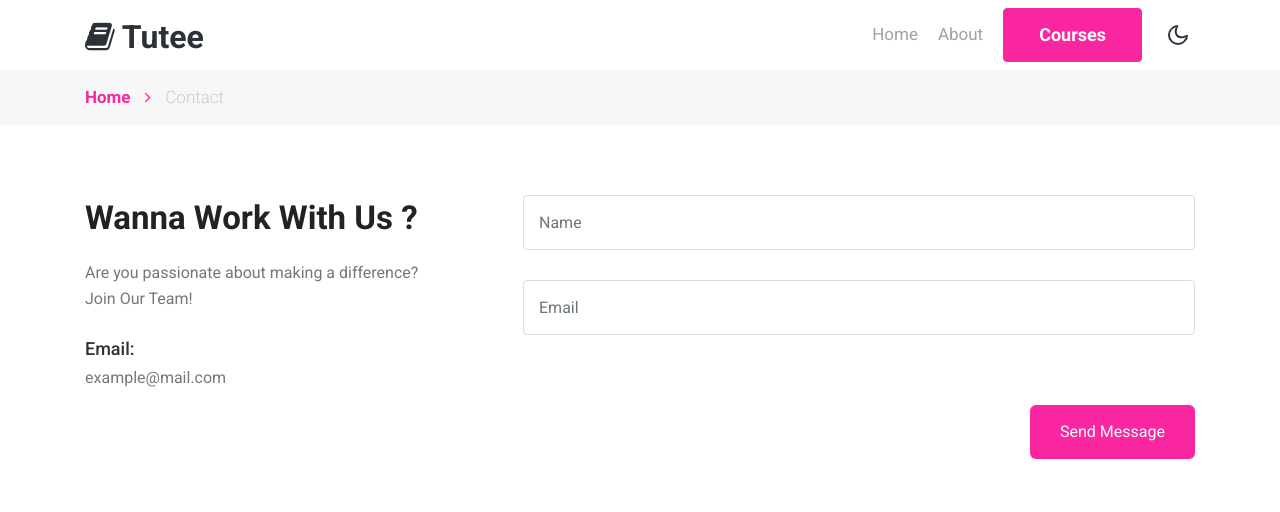
After one commit to fasilkppl/elmentrix-startup, a Django app: page /careers/ in a window 1280 px wide. The commit adds this page. Shown: the top 512 px of the page. Run offline with Django 5.2, Linux system fonts and the light colour scheme; some libraries are stand-ins or nearby versions.

Commit message:
careers page added

```diff
--- a/baseapp/templates/baseapp/about.html
+++ b/baseapp/templates/baseapp/about.html
@@ -61,7 +61,7 @@
 							<a class="nav-link" href="contact.html"></a>
 						</li> -->
 						<li class="nav-item mr-2">
-							<a href="{% url 'index' %}#courses-section" class="btn btn-primary register d-lg-block btn-style">Courses</a>
+							<a href="{% url 'careers'%}" class="btn btn-primary register d-lg-block btn-style">Careers</a>
 					</li>
 					</ul>
 				</div>
--- /dev/null
+++ b/baseapp/templates/baseapp/careers.html
@@ -0,0 +1,329 @@
+{% load static %}
+
+<!doctype html>
+<html lang="en">
+  <head>
+    <!-- Required meta tags -->
+    <meta charset="utf-8">
+    <meta name="viewport" content="width=device-width, initial-scale=1, shrink-to-fit=no">
+
+    <title>Tutee an Education Category Category Responsive Web Template| Contact.</title>
+
+    <!-- Template CSS -->
+    <link rel="stylesheet" href="{% static 'assets/css/style-liberty.css' %}">
+    <link href="//fonts.googleapis.com/css2?family=Roboto:wght@400;500;700&display=swap" rel="stylesheet">
+    <link href="//fonts.googleapis.com/css2?family=Roboto:wght@300;400&display=swap" rel="stylesheet">
+  </head>
+  <body id="home">
+<section class=" w3l-header-4">
+	<!--header-->
+	<header id="site-header">
+		<div class="container">
+			<nav class="navbar navbar-expand-lg navbar-dark stroke">
+				<h1><a class="navbar-brand" href="{% url 'index' %}">
+					<span class="fa fa-book"></span> Tutee
+				</a></h1>
+				<!-- if logo is image enable this
+			<a class="navbar-brand" href="#index.html">
+				<img src="image-path" alt="Your logo" title="Your logo" style="height:35px;" />
+			</a> -->
+				<button class="navbar-toggler  collapsed bg-gradient" type="button" data-toggle="collapse" data-target="#navbarTogglerDemo02" aria-controls="navbarTogglerDemo02" aria-expanded="false" aria-label="Toggle navigation">
+					<span class="navbar-toggler-icon fa icon-expand fa-bars"></span>
+					<span class="navbar-toggler-icon fa icon-close fa-times"></span>
+
+				</button>
+
+				<div class="collapse navbar-collapse" id="navbarTogglerDemo02">
+					<ul class="navbar-nav ml-auto">
+						<li class="nav-item @@home__active">
+							<a class="nav-link" href="{% url 'index' %}">Home <span class="sr-only">(current)</span></a>
+						</li>
+						<li class="nav-item @@about__active">
+							<a class="nav-link" href="about.html">About</a>
+						</li>
+						<!--
+						<li class="nav-item @@services__active">
+							<a class="nav-link" href="services.html">Services</a>
+						</li>
+						<li class="nav-item dropdown @@pages__active">
+							<a class="nav-link dropdown-toggle" href="#" id="navbarDropdown" role="button" data-toggle="dropdown" aria-haspopup="true" aria-expanded="false">
+								Pages <span class="fa fa-angle-down"></span>
+							</a>
+							<div class="dropdown-menu" aria-labelledby="navbarDropdown">
+								<a class="dropdown-item" href="blog.html">Blog  posts</a>
+								<a class="dropdown-item" href="blog-single.html">Blog single</a>
+								<a class="dropdown-item" href="landing-page.html">Landing page</a>
+							</div>
+						</li>
+						-->
+						<!-- <li class="nav-item active">
+							<a class="nav-link" href="contact.html"></a>
+						</li> -->
+							<li class="nav-item mr-2">
+								<a href="{% url 'index' %}#courses-section" class="btn btn-primary register d-lg-block btn-style">Courses</a>
+						</li>
+					</ul>
+				</div>
+				        <!-- toggle switch for light and dark theme -->
+						<div class="mobile-position">
+							<label class="theme-selector">
+							  <input type="checkbox" id="themeToggle">
+							  <i class="gg-sun"></i>
+							  <i class="gg-moon"></i>
+							</label>
+						  </div>
+						  <!-- //toggle switch for light and dark theme -->
+			</nav>
+		</div>
+	  </header>
+	<!--/header-->
+</section>
+<script src="{% static 'vendor/jquery/jquery-3.3.1.min.js' %}"></script> <!-- Common jquery plugin -->
+<!--bootstrap working-->
+<script src="{% static 'vendor/bootstrap/bootstrap.min.js' %}"></script>
+<!--bootstrap working//-->
+<!--/MENU-JS-->
+<script>
+	$(window).on("scroll", function () {
+	  var scroll = $(window).scrollTop();
+
+	  if (scroll >= 80) {
+		$("#site-header").addClass("nav-fixed");
+	  } else {
+		$("#site-header").removeClass("nav-fixed");
+	  }
+	});
+
+	//Main navigation Active Class Add Remove
+	$(".navbar-toggler").on("click", function () {
+	  $("header").toggleClass("active");
+	});
+	$(document).on("ready", function () {
+	  if ($(window).width() > 991) {
+		$("header").removeClass("active");
+	  }
+	  $(window).on("resize", function () {
+		if ($(window).width() > 991) {
+		  $("header").removeClass("active");
+		}
+	  });
+	});
+  </script>
+  <!--//MENU-JS-->
+<!-- disable body scroll which navbar is in active -->
+<script>
+$(function () {
+  $('.navbar-toggler').click(function () {
+    $('body').toggleClass('noscroll');
+  })
+});
+</script>
+<!-- disable body scroll which navbar is in active -->
+<!--theme switcher dark and light mode script-->
+<script>
+	const bodyElement = document.querySelector('body');
+	const themeToggle = document.querySelector('#themeToggle');
+	const darkModeMql = window.matchMedia('(prefers-color-scheme: dark)');
+
+	const currentTheme = localStorage.getItem('theme') ? localStorage.getItem('theme') : userPreference(darkModeMql);
+
+	if (currentTheme) {
+	  bodyElement.classList.add(currentTheme);
+
+	  if (currentTheme === 'dark') {
+		themeToggle.checked = true;
+	  }
+	}
+
+	function userPreference(e) {
+	  if (e.matches) {
+		bodyElement.classList.add("dark");
+		return "dark"
+	  } else {
+		bodyElement.classList.remove("dark");
+		return ""
+	  }
+	}
+
+	darkModeMql.addListener(userPreference);
+
+	function themeSwitcher(e) {
+	  if (e.target.checked) {
+		bodyElement.classList.add('dark');
+		localStorage.setItem('theme', 'dark');
+	  } else {
+		bodyElement.classList.remove('dark');
+		localStorage.setItem('theme', '');
+	  }
+	}
+
+	themeToggle.addEventListener('change', themeSwitcher);
+  </script>
+  <!--theme switcher dark and light mode script//-->
+
+
+
+<!-- breadcrumbs -->
+<section class="w3l-inner-banner-main">
+    <div class="about-inner blog-single editContent">
+        <div class="container">
+        <div class="breadcrumbs-sub">
+            <ul class="breadcrumbs-custom-path">
+                <li class="right-side propClone"><a href="index.html" class="editContent">Home <span class="fa fa-angle-right" aria-hidden="true"></span></a> <p></li>
+                <li class="active editContent">
+                    Contact</li>
+            </ul>
+            </div>
+</div>
+</div>
+</section>
+<!-- breadcrumbs //-->
+<section class="w3l-contact-info-main" id="contact">
+    <div class="contact-sec	editContent">
+        <div class="container">
+
+
+            <div class="d-grid contact-view">
+
+                <div class="cont-details ">
+                    <h3 class="sub-title">Wanna Work with Us ?</h3>
+                    <p class="para mt-3 mb-4">Are you passionate about making a difference? Join Our Team!</p>
+                    <!--
+                    <div class="cont-top ">
+                        <h6 class="mt-4 cont-left">Address:</h6>
+                        <div class="cont-right">
+                            <p class="para mt-1"> California, #32841 block,
+                                 #221DRS 75<br> West Rock,
+                                 Maple Building, UK.</p>
+                        </div>
+                    </div><div class="cont-top margin-up">
+                        <h6 class="mt-4 cont-left">Contact:</h6>
+                        <div class="cont-right">
+                            <p class="para mt-1"><a href="tel:+44 99 555 42">+123 45 67 89</a></p>
+                            <p class="para"><a href="tel:+111 45 67 99">+111 45 67 99</a></p>
+                        </div>
+                    </div>
+					-->
+                    <div class="cont-top margin-up">
+                        <h6 class="mt-4 cont-left">Email:</h6>
+                        <div class="cont-right">
+                            <p class="para mt-1"><a href="mailto:example@mail.com" class="mail">example@mail.com</a></p>
+                        </div>
+                    </div>
+
+                </div>
+                <div class="map-content-9 pl-lg-5 ">
+                    <form action="//sendmail.w3layouts.com/submitForm" method="post">
+                        <div class="twice-two">
+                            <input type="text" class="form-control" name="w3lName" id="w3lName" placeholder="Name" required="">
+                            <input type="email" class="form-control" name="w3lSender" id="w3lSender" placeholder="Email" required="">
+						</div>
+                            <!--
+							<input type="text" class="form-control" name="w3lSubject" id="w3lSubject" placeholder="Subject" required="">
+
+                        <textarea name="w3lMessage" class="form-control" id="w3lMessage" placeholder="Message" required=""></textarea>
+							-->
+                        <div class="text-right">
+                            <button type="submit" class="btn btn-contact">Send Message</button>
+                        </div>
+                    </form>
+                </div>
+            </div>
+
+            <div class="map-iframe mt-lg-5 mt-md-5 mt-sm-5 mt-4 pt-lg-2">
+                <iframe src="//www.google.com/maps/embed?pb=!1m18!1m12!1m3!1d317718.69319292053!2d-0.3817765050863085!3d51.528307984912544!2m3!1f0!2f0!3f0!3m2!1i1024!2i768!4f13.1!3m3!1m2!1s0x47d8a00baf21de75%3A0x52963a5addd52a99!2sLondon%2C+UK!5e0!3m2!1sen!2spl!4v1562654563739!5m2!1sen!2spl" width="100%" height="300" frameborder="0" style="border: 0px; pointer-events: none;" allowfullscreen=""></iframe>
+            </div>
+        </div>
+    </div>
+</section>
+
+
+
+	<!-- /team-grids -->
+	<section class="w3l-footer-29-main">
+		<div class="footer-29 py-5 ">
+		  <div class="container">
+			<div class="grid-col-4 footer-top-29">
+				<div class="footer-list-29 footer-1">
+					<h2 class="footer-title-29">About Us</h2>
+	<p class="para">Founded by four driven mechatronics engineers, our mission is to provide expert-led tech education that prepares professionals for success, validated through rigorous standards.</p>
+					<div class="main-social-footer-29">
+						<a href="#facebook" class="facebook"><span class="fa fa-facebook"></span></a>
+						<a href="#twitter" class="twitter"><span class="fa fa-twitter"></span></a>
+						<a href="#instagram" class="instagram"><span class="fa fa-instagram"></span></a>
+						<a href="#whatsapp" class="google-plus"><span class="fa fa-whatsapp"></span></a>
+						<a href="#linkedin" class="linkedin"><span class="fa fa-linkedin"></span></a>
+					</div>
+				</div>
+				<div class="footer-list-29 footer-2">
+					<ul>
+						<h6 class="footer-title-29">Latest News</h6>
+						<li><a href="#pages">Stay updated with our newest developments, achievements, and industry insights in tech education and innovation.</a>
+						<h5><a href="#pages">by Admin</a></h5></li>
+					</ul>
+				</div>
+				<div class="footer-list-29 footer-3">
+					<div class="properties">
+						<h6 class="footer-title-29">Contact Us</h6>
+
+					<ul>
+						<li><p><span class="fa fa-map-marker"></span>West, Kaithapoyil Bridge, Kaithappoyil, Kozhikode, Kerala.</p></li>
+				<li><p><span class="fa fa-map-marker"></span>Malabar College of Engineering and Technology,
+				# Via, Pallur PO Near Wadakancherry, Cheruthuruthy Rd,
+				Desamangalam, Kerala.</p></li>
+						<li><a href="tel:+7-800-999-800"><span class="fa fa-phone"></span> +91 1234567891</a></li>
+						<li><a href="mailto:founders.elmentrix@gmail.com" class="mail"><span class="fa fa-envelope-open-o"></span> founders.elmentrix@gmail.com</a></li>
+					</ul>
+				</div>
+				</div>
+				<div class="footer-list-29 footer-4">
+					<ul>
+						<h6 class="footer-title-29">Useful Links</h6>
+						<li><a href="#url">Forums</a></li>
+						<li><a href="#url">Our Teachers</a></li>
+						<li><a href="#url">Upcoming Events</a></li>
+						<li><a href="#url">Popular Courses</a></li>
+						<li><a href="#url">Verified Course</a></li>
+					</ul>
+				</div>
+			</div>
+			<div class="bottom-copies row">
+				<p class="copy-footer-29 col-lg-8">© 2024 elmentriX. All rights reserved | Developed by <a href="https://www.instagram.com/fasil_kppl/">Co-founder Fasil</a>  <a href="https://www.instagram.com/fasil_kppl/"><i class="fa fa-instagram"></i></a></p>
+				<ul class="list-btm-29 col-lg-4">
+					<li><a href="#link">Privacy policy</a></li>
+					<li><a href="#link">Terms of service</a></li>
+				</ul>
+			</div>
+			</div>
+		</div>
+	  </section>
+
+<!-- move top -->
+<button onclick="topFunction()" id="movetop" title="Go to top">
+	<span class="fa fa-level-up"></span>
+</button>
+<script>
+	// When the user scrolls down 20px from the top of the document, show the button
+	window.onscroll = function () {
+		scrollFunction()
+	};
+
+	function scrollFunction() {
+		if (document.body.scrollTop > 20 || document.documentElement.scrollTop > 20) {
+			document.getElementById("movetop").style.display = "block";
+		} else {
+			document.getElementById("movetop").style.display = "none";
+		}
+	}
+
+	// When the user clicks on the button, scroll to the top of the document
+	function topFunction() {
+		document.body.scrollTop = 0;
+		document.documentElement.scrollTop = 0;
+	}
+</script>
+<!-- /move top -->
+
+</body>
+
+</html>
--- a/baseapp/templates/baseapp/index.html
+++ b/baseapp/templates/baseapp/index.html
@@ -50,7 +50,7 @@
 						</li>
             -->
 							<li class="nav-item mr-2">
-								<a href="#courses-section" class="btn btn-primary register d-lg-block btn-style">Courses</a>
+								<a href="{% url 'careers'%}" class="btn btn-primary register d-lg-block btn-style">Careers</a>
 						</li>
 					</ul>
 				</div>
--- a/baseapp/views.py
+++ b/baseapp/views.py
@@ -10,6 +10,9 @@ def test(request):
 
 def about(request):
     return render(request, 'baseapp/about.html')
+
+def careers(request):
+    return render(request, 'baseapp/careers.html')
 
 def is_valid_phone(phone_number):
     # Regular expression to validate a basic 10-digit phone number
--- a/main/urls.py
+++ b/main/urls.py
@@ -26,6 +26,7 @@ urlpatterns = [
     path('admin/', admin.site.urls),
     path('', baseappviews.test, name='index'),
     path('about/', baseappviews.about, name='about'),
+    path('careers/', baseappviews.careers, name='careers'),
     path('request-call/', baseappviews.request_call_view, name='request_call'),
 ]
 
```
Also changed, not shown: static/assets/css/extra.css (+11 -0 lines).
